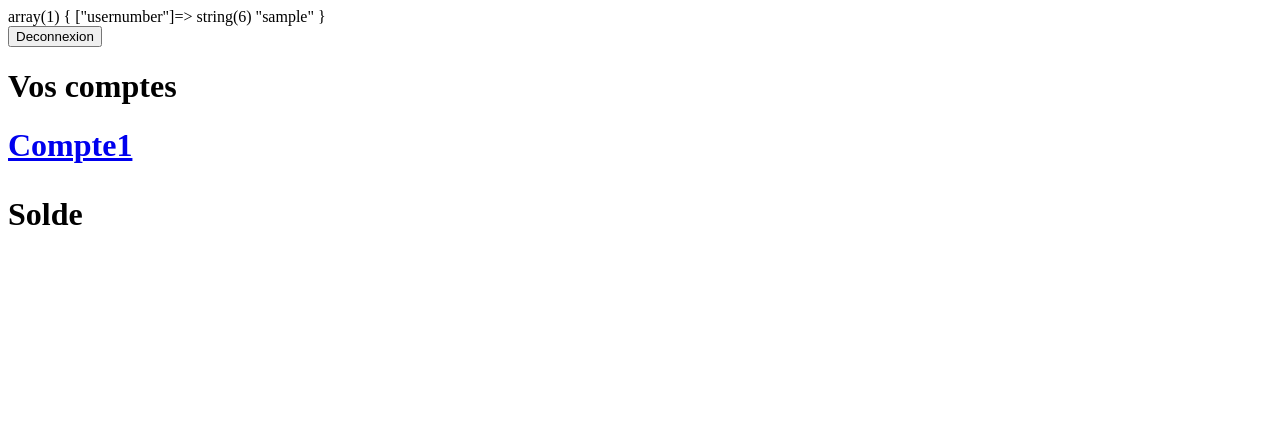
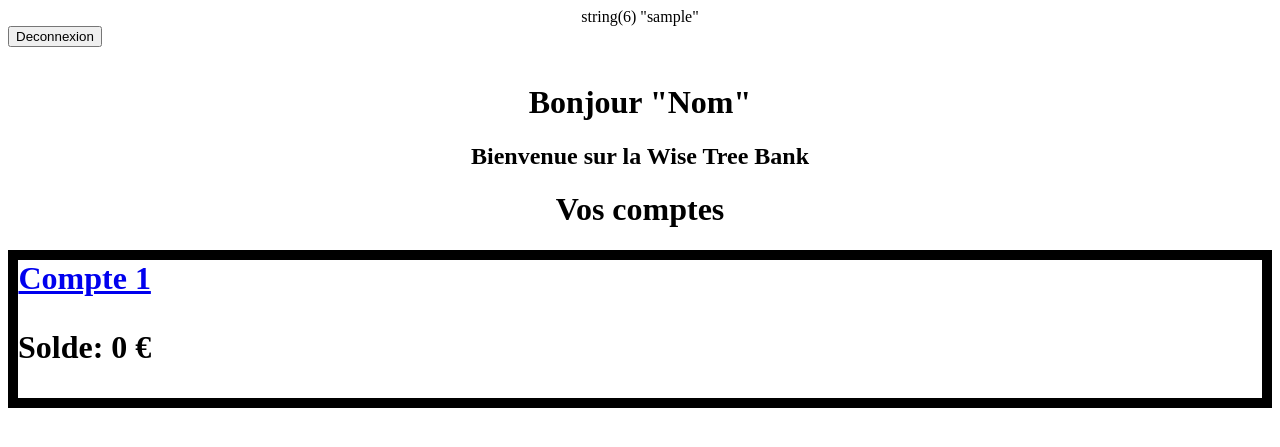
Before and after one commit to LZonca/WiseTreeBanque, a PHP site: page /lescomptes.php in a window 1280 px wide. Shown: the top 447 px of the page. Run offline with PHP 8.4, Linux system fonts and the light colour scheme; the visitor is signed in with stand-in values (Sample User, id 1).

Commit message:
uniformisation php, ajout css -moche mais tjr pas beau

```diff
--- a/css/style.css
+++ b/css/style.css
@@ -11,6 +11,23 @@
     background-color: red;
 }
 
+.confirm{
+    color: green;
+}
+
 body{
     text-align: center;
 }
+
+.nav_bar{
+    display: flex;
+}
+
+h1, h2{
+    text-align: center;}
+
+.comptes_container{
+    display: flex;
+    border-style: solid;
+    border-width: 10px;
+}
--- a/lescomptes.php
+++ b/lescomptes.php
@@ -1,25 +1,49 @@
 <?php
     session_start();
-    var_dump($_SESSION);
+    if(isset($_POST['Deco']))
+        {
+            unset($_SESSION['usernumber']);
+        }
 
+    if(!isset($_SESSION))
+    {
+        header('Location: index.php');
+    }
+var_dump($_SESSION['usernumber']);
 ?>
 
 <!DOCTYPE html>
 <html>
     <head>
         <title>Wise Tree Banque</title>
+        <link rel="stylesheet" type="text/css" href="css/style.css">
         <style>
         </style>
     </head>
     <body>
         <header>
-            <form method="POST" action="index.php">
-                <button name="Deco">Deconnexion</button>
-            </form>
+            <div class="nav_bar">
+                <form method="POST" action="index.php">
+                    <button name="Deco">Deconnexion</button>
+                </form>
+            </div>
+
         </header>
+        <?php
+        echo "<h1>Bonjour \"Nom\"</h1>";?>
+        <h2>Bienvenue sur la Wise Tree Bank</h2>
         <h1>Vos comptes<h1>
-        <a href="mainpage.php">Compte1</a>
-        <p>Solde</p>
+        <div class="comptes_container">
+            <?php
+                $nbcompte = 1;
+                $solde = 0;
+                echo "<div class='compte'>";
+                echo "<a href='mainpage.php'>Compte $nbcompte</a>";
+                echo "<p>Solde: $solde €</p>";
+                echo '</div>';
+            ?>
+        </div>
+
 
     </body>
 
```
Also changed, not shown: dépenses.php (+63 -5 lines), mainpage.php (+17 -7 lines).
